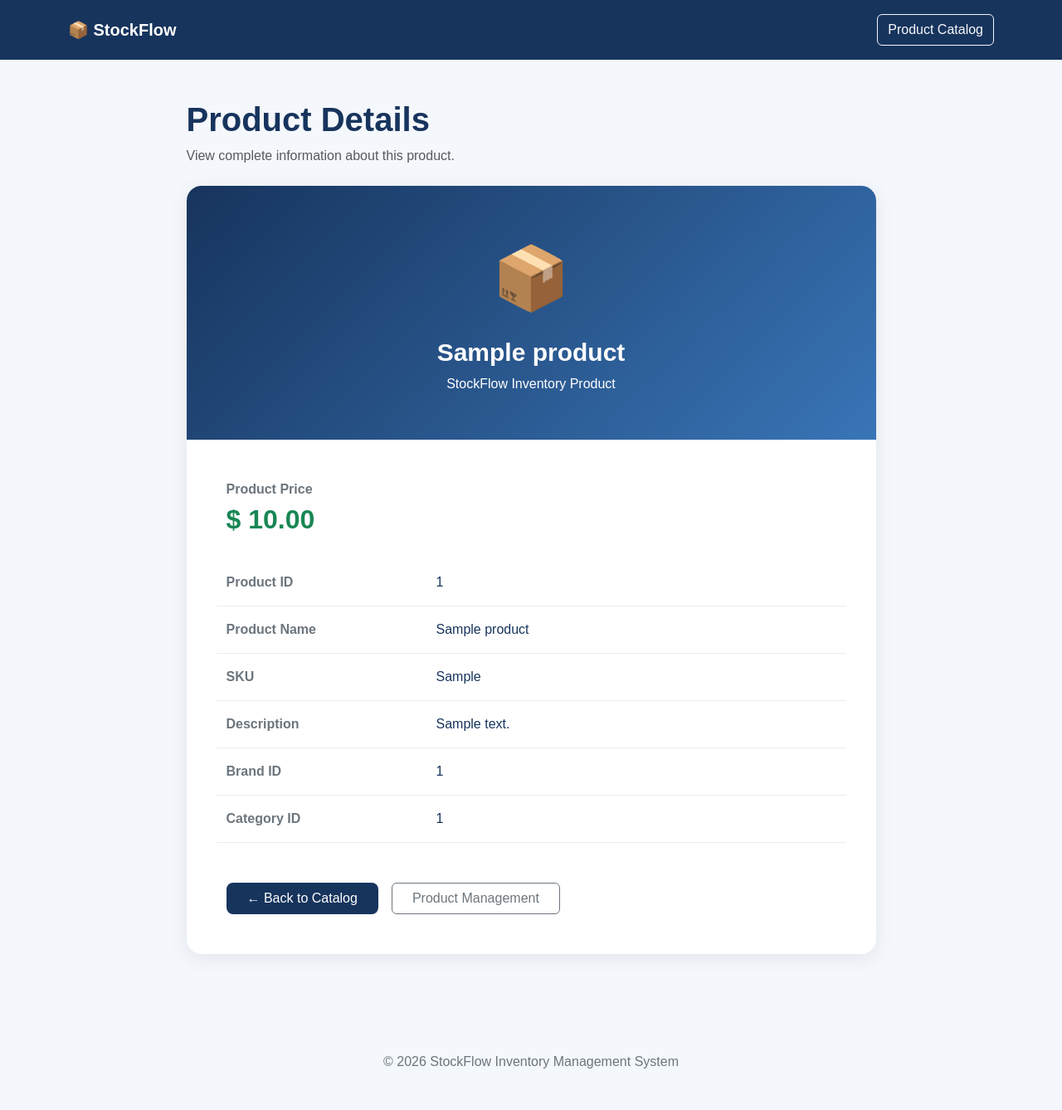
After one commit to abhi7656/stockflow-inventory-management, a Spring Boot app: page /catalog/1 in a window 1280 px wide. The commit adds this page. Shown: the whole page at 83% size. Run offline with Spring Boot 4, Linux system fonts and the light colour scheme; tables that the repository leaves empty hold one stand-in row (values such as "Sample post").

Commit message:
Add Harpreet product listing and details module

```diff
--- /dev/null
+++ b/src/main/java/com/stockflow/controller/ProductListingController.java
@@ -0,0 +1,51 @@
+package com.stockflow.controller;
+
+import com.stockflow.model.Product;
+import com.stockflow.service.ProductService;
+
+import org.springframework.stereotype.Controller;
+import org.springframework.ui.Model;
+import org.springframework.web.bind.annotation.GetMapping;
+import org.springframework.web.bind.annotation.PathVariable;
+
+import java.util.List;
+
+@Controller
+public class ProductListingController {
+
+    private final ProductService productService;
+
+    public ProductListingController(ProductService productService) {
+        this.productService = productService;
+    }
+
+    // Display all products
+    @GetMapping("/catalog")
+    public String showProductCatalog(Model model) {
+
+        List<Product> products = productService.getAllProducts();
+
+        model.addAttribute("products", products);
+        model.addAttribute("pageTitle", "StockFlow Product Catalog");
+
+        return "product-listing";
+    }
+
+    // Display selected product details
+    @GetMapping("/catalog/{id}")
+    public String showProductDetails(
+            @PathVariable Long id,
+            Model model) {
+
+        Product product = productService.getProductById(id).orElse(null);
+
+        if (product == null) {
+            return "redirect:/catalog";
+        }
+
+        model.addAttribute("product", product);
+        model.addAttribute("pageTitle", "Product Details");
+
+        return "product-details";
+    }
+}
--- /dev/null
+++ b/src/main/resources/templates/product-details.html
@@ -0,0 +1,292 @@
+<!DOCTYPE html>
+<html lang="en" xmlns:th="http://www.thymeleaf.org">
+
+<head>
+    <meta charset="UTF-8">
+    <meta name="viewport" content="width=device-width, initial-scale=1.0">
+
+    <title th:text="${pageTitle}">Product Details | StockFlow</title>
+
+    <!-- Bootstrap CSS -->
+    <link href="https://cdn.jsdelivr.net/npm/bootstrap@5.3.3/dist/css/bootstrap.min.css"
+          rel="stylesheet">
+
+    <style>
+        body {
+            background-color: #f4f7fb;
+            font-family: Arial, sans-serif;
+        }
+
+        .navbar {
+            background-color: #17345d;
+        }
+
+        .page-title {
+            color: #17345d;
+            font-weight: 700;
+        }
+
+        .details-card {
+            border: none;
+            border-radius: 18px;
+            overflow: hidden;
+            box-shadow: 0 5px 25px rgba(0, 0, 0, 0.08);
+        }
+
+        .product-banner {
+            background: linear-gradient(135deg, #17345d, #3975b7);
+            padding: 55px 20px;
+            text-align: center;
+            color: white;
+        }
+
+        .product-icon {
+            font-size: 75px;
+        }
+
+        .product-name {
+            font-size: 30px;
+            font-weight: 700;
+            margin-top: 15px;
+        }
+
+        .product-price {
+            font-size: 32px;
+            font-weight: 700;
+            color: #198754;
+        }
+
+        .detail-label {
+            font-weight: 600;
+            color: #6c757d;
+        }
+
+        .detail-value {
+            color: #17345d;
+            font-weight: 500;
+            overflow-wrap: anywhere;
+        }
+
+        .detail-row {
+            padding: 16px 0;
+            border-bottom: 1px solid #e9ecef;
+        }
+
+        .detail-row:last-child {
+            border-bottom: none;
+        }
+
+        .btn-back {
+            background-color: #17345d;
+            color: white;
+            border-radius: 8px;
+        }
+
+        .btn-back:hover {
+            background-color: #24518a;
+            color: white;
+        }
+
+        .footer {
+            text-align: center;
+            color: #6c757d;
+            padding: 30px;
+            margin-top: 40px;
+        }
+    </style>
+</head>
+
+<body>
+
+<!-- Navigation Bar -->
+<nav class="navbar navbar-dark">
+    <div class="container py-2">
+
+        <a class="navbar-brand fw-bold" th:href="@{/}">
+            📦 StockFlow
+        </a>
+
+        <a class="btn btn-outline-light"
+           th:href="@{/catalog}">
+            Product Catalog
+        </a>
+
+    </div>
+</nav>
+
+<!-- Main Content -->
+<main class="container py-5">
+
+    <div class="row justify-content-center">
+
+        <div class="col-lg-9">
+
+            <!-- Page Heading -->
+            <div class="mb-4">
+
+                <h1 class="page-title">
+                    Product Details
+                </h1>
+
+                <p class="text-muted">
+                    View complete information about this product.
+                </p>
+
+            </div>
+
+            <!-- Product Details Card -->
+            <div class="card details-card">
+
+                <!-- Product Banner -->
+                <div class="product-banner">
+
+                    <div class="product-icon">
+                        📦
+                    </div>
+
+                    <h2 class="product-name"
+                        th:text="${product.name}">
+                        Product Name
+                    </h2>
+
+                    <p class="mb-0">
+                        StockFlow Inventory Product
+                    </p>
+
+                </div>
+
+                <!-- Product Information -->
+                <div class="card-body p-4 p-md-5">
+
+                    <!-- Price -->
+                    <div class="mb-4">
+
+                        <div class="detail-label">
+                            Product Price
+                        </div>
+
+                        <div class="product-price">
+                            <span>$</span>
+                            <span th:text="${product.unitPrice != null ? #numbers.formatDecimal(product.unitPrice, 1, 2) : '0.00'}">
+                                0.00
+                            </span>
+                        </div>
+
+                    </div>
+
+                    <!-- Product ID -->
+                    <div class="row detail-row">
+
+                        <div class="col-sm-4 detail-label">
+                            Product ID
+                        </div>
+
+                        <div class="col-sm-8 detail-value"
+                             th:text="${product.id}">
+                            1
+                        </div>
+
+                    </div>
+
+                    <!-- Product Name -->
+                    <div class="row detail-row">
+
+                        <div class="col-sm-4 detail-label">
+                            Product Name
+                        </div>
+
+                        <div class="col-sm-8 detail-value"
+                             th:text="${product.name}">
+                            Product Name
+                        </div>
+
+                    </div>
+
+                    <!-- SKU -->
+                    <div class="row detail-row">
+
+                        <div class="col-sm-4 detail-label">
+                            SKU
+                        </div>
+
+                        <div class="col-sm-8 detail-value"
+                             th:text="${product.sku}">
+                            SKU001
+                        </div>
+
+                    </div>
+
+                    <!-- Description -->
+                    <div class="row detail-row">
+
+                        <div class="col-sm-4 detail-label">
+                            Description
+                        </div>
+
+                        <div class="col-sm-8 detail-value"
+                             th:text="${product.description != null and !#strings.isEmpty(product.description) ? product.description : 'No description available'}">
+                            Product Description
+                        </div>
+
+                    </div>
+
+                    <!-- Brand ID -->
+                    <div class="row detail-row">
+
+                        <div class="col-sm-4 detail-label">
+                            Brand ID
+                        </div>
+
+                        <div class="col-sm-8 detail-value"
+                             th:text="${product.brandId != null ? product.brandId : 'Not assigned'}">
+                            1
+                        </div>
+
+                    </div>
+
+                    <!-- Category ID -->
+                    <div class="row detail-row">
+
+                        <div class="col-sm-4 detail-label">
+                            Category ID
+                        </div>
+
+                        <div class="col-sm-8 detail-value"
+                             th:text="${product.categoryId != null ? product.categoryId : 'Not assigned'}">
+                            1
+                        </div>
+
+                    </div>
+
+                    <!-- Navigation Buttons -->
+                    <div class="d-flex flex-wrap gap-3 mt-5">
+
+                        <a th:href="@{/catalog}"
+                           class="btn btn-back px-4">
+                            ← Back to Catalog
+                        </a>
+
+                        <a th:href="@{/products}"
+                           class="btn btn-outline-secondary px-4">
+                            Product Management
+                        </a>
+
+                    </div>
+
+                </div>
+
+            </div>
+
+        </div>
+
+    </div>
+
+</main>
+
+<!-- Footer -->
+<footer class="footer">
+    <p>© 2026 StockFlow Inventory Management System</p>
+</footer>
+
+</body>
+</html>
```
Also changed, not shown: src/main/resources/templates/product-listing.html (added, +226 -0 lines), src/main/resources/templates/products.html (+17 -123 lines).
